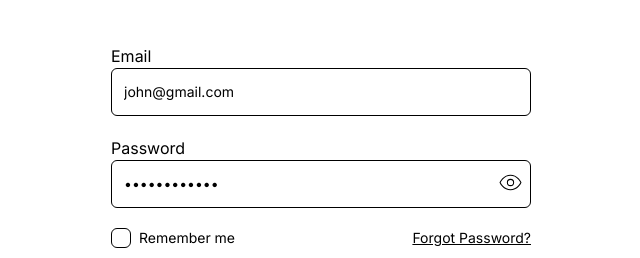
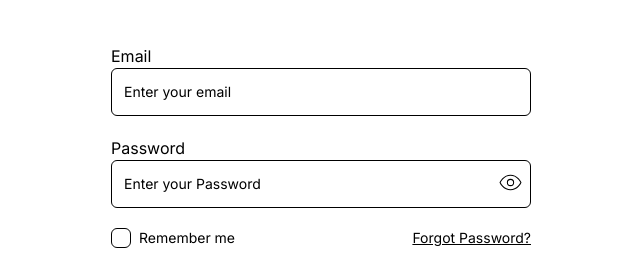
Before and after one commit to Dune-Global/unite-patient-frontend, a Next.js app: page /sign-in in a window 1280 px wide. Shown: the part 282-540 px from the top of the page, without its empty margins (319-959 px from the left). Built offline with nearby package versions, Linux system fonts and the light colour scheme.

Commit message:
fix: remove defaults from sign in

```diff
--- a/src/app/(client)/(pages)/sign-in/page.tsx
+++ b/src/app/(client)/(pages)/sign-in/page.tsx
@@ -52,8 +52,8 @@ export default function SignIn() {
   const form = useForm<z.infer<typeof formSchema>>({
     resolver: zodResolver(formSchema),
     defaultValues: {
-      email: "john@gmail.com",
-      password: "Lithara@2002",
+      email: "",
+      password: "",
     },
   });
 
```
